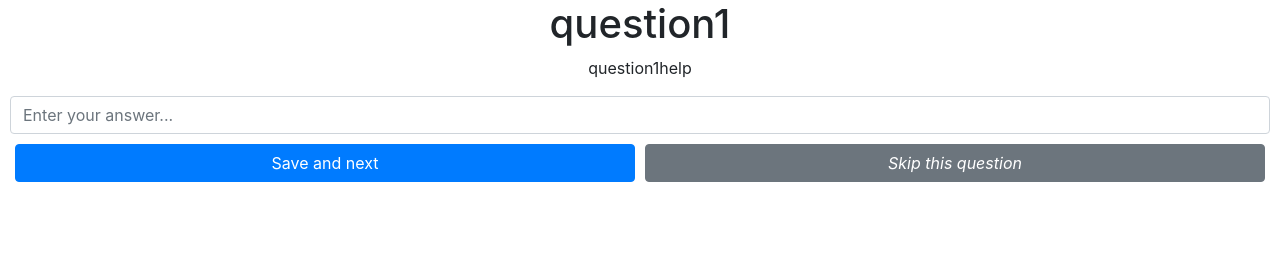
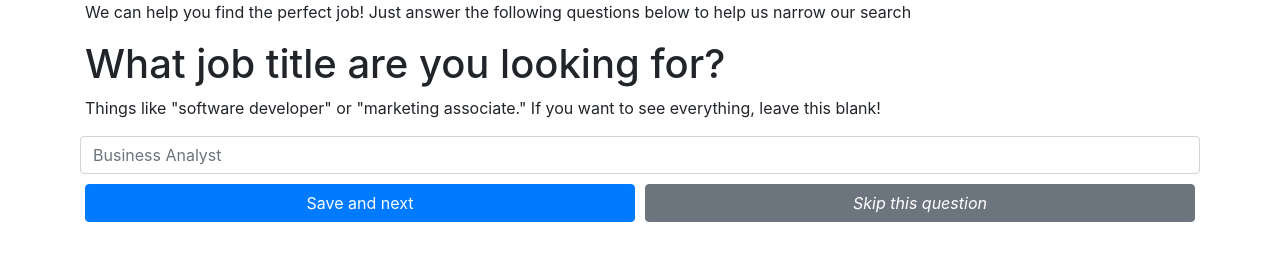
Before and after one commit to hui-tony-zk/jobsearch-filter-qa, a Gatsby site: page / in a window 1280 px wide. Built offline with nearby package versions, Linux system fonts and the light colour scheme; Gatsby itself is replaced by a stand-in of ours.

Commit message:
generic answers component

```diff
--- /dev/null
+++ b/src/components/answer.js
@@ -0,0 +1,25 @@
+import React from "react"
+
+import Form from 'react-bootstrap/Form'
+
+class AnswerField extends React.Component {
+    render() {
+        var form;
+        var listItems;
+        if (this.props.type === "select") {
+            listItems = this.props.options.map((x) => <option>{x}</option>)
+            form = (<Form.Control as="select" defaultValue="Choose...">
+                        {listItems}
+                    </Form.Control>)
+        } else {
+            form = <Form.Control type={this.props.type} placeholder={this.props.placeholder}/>
+        }
+        return (
+        <Form.Row style={{marginBottom:10}}>
+            {form}
+        </Form.Row>
+        )
+    }
+}
+
+export default AnswerField
--- a/src/content/questions.json
+++ b/src/content/questions.json
@@ -1,12 +1,38 @@
 [
     {
-        "question": "question1",
-        "help": "question1help",
+        "question": "What job title are you looking for?",
+        "help": "Things like \"software developer\" or \"marketing associate.\" If you want to see everything, leave this blank!",
+        "placeholder": "Business Analyst",
+        "type": "text",
         "id": "what"
     },
     {
-        "question": "question2",
-        "help": "question2help",
+        "question": "Full-time or part-time?",
+        "help": "This helps us find the right job type for you. If you have no preference, leave this blank!",
+        "placeholder": "Full-time",
+        "type": "select",
+        "options": ["Full-time", "Part-time"],
+        "id": "jobtype"
+    },
+    {
+        "question": "What's your minimum annual salary?",
+        "help": "This helps narrow down jobs that pay at least that much, so you're not wasting time with low paying jobs. If you have no minimum, leave this blank!",
+        "placeholder": "30000",
+        "type": "number",
+        "id": "salary"
+    },
+    {
+        "question": "Where do you live?",
+        "help": "Enter a specific address, or an approximate location. This helps us find jobs closest to you!",
+        "placeholder": "Seattle, Washington",
+        "type": "text",
         "id": "where"
+    },
+    {
+        "question": "How far do you want to commute?",
+        "help": "Enter a distance, in miles. 25 means 25 miles (approximately 30 minutes!). We'll prioritize jobs that are within that distance. If you have no preference, leave this blank!",
+        "placeholder": "10",
+        "type": "number",
+        "id": "distance"
     }
 ]
--- a/src/pages/index.js
+++ b/src/pages/index.js
@@ -1,9 +1,15 @@
 import React from "react"
 
 import QuestionForm from "../templates/question-form";
+import Container from 'react-bootstrap/Container';
 
 export default function Home() {
   return (
-    <QuestionForm/>
+    <Container>
+      <div>
+        <p>We can help you find the perfect job! Just answer the following questions below to help us narrow our search</p>
+      </div>
+      <QuestionForm/>
+    </Container>
   )
 }
--- a/src/templates/question-form.js
+++ b/src/templates/question-form.js
@@ -1,19 +1,15 @@
 import React from "react"
 
 import 'bootstrap/dist/css/bootstrap.css';
-import Container from 'react-bootstrap/Container';
 import Col from 'react-bootstrap/Col';
 import Form from 'react-bootstrap/Form'
 
 import NextButton from '../components/next-button'
+import SkipButton from "../components/skip-button";
 import Question from "../components/question-text";
-import SkipButton from "../components/skip-button";
+import AnswerField from "../components/answer";
 
 import questionsData from "../content/questions.json"
-
-function getQuestion(questionNum) {
-  return questionsData[questionNum]
-}
 
 class QuestionForm extends React.Component {
   constructor(props, context) {
@@ -43,12 +39,14 @@ class QuestionForm extends React.Component {
 
   render () {
     return (
-    <Container fluid className = "text-center">
+      <>
       <Question q={this.state.question.question} help={this.state.question.help}/>
       <Form>
-        <Form.Row style={{marginBottom:10}}>
-          <Form.Control type="text" placeholder="Enter your answer..."/>
-        </Form.Row>
+        <AnswerField
+          type={this.state.question.type}
+          options={this.state.question.options}
+          placeholder={this.state.question.placeholder}
+        />
         <Form.Row>
           <Col md={6} sm={12}>
             <NextButton clickHandler={this.saveNext}/>
@@ -58,9 +56,20 @@ class QuestionForm extends React.Component {
           </Col>
         </Form.Row>
       </Form>
-    </Container>
+      </>
     )
   }
 }
 
 export default QuestionForm
+
+
+function getQuestion(questionNum) {
+  if (questionNum <= nQuestions) {
+    return questionsData[questionNum]
+  } else {
+    return {}
+  }
+}
+
+const nQuestions = questionsData.length
```
